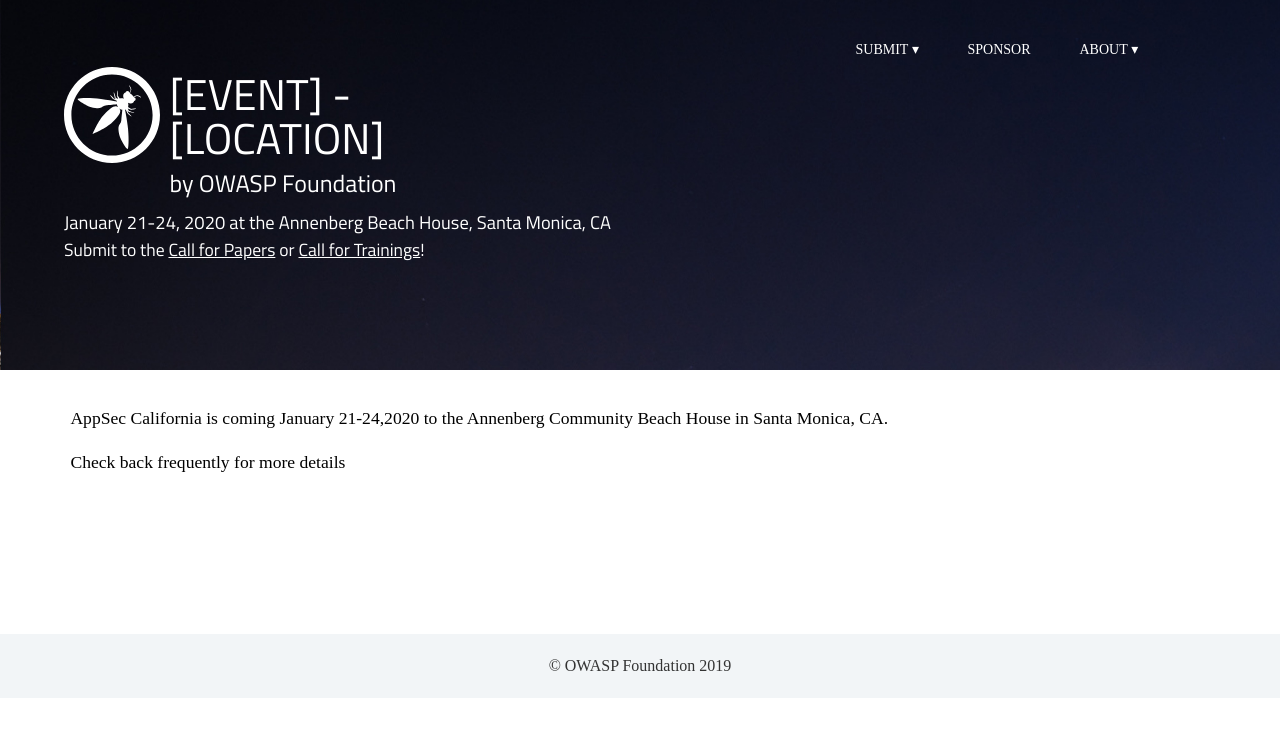
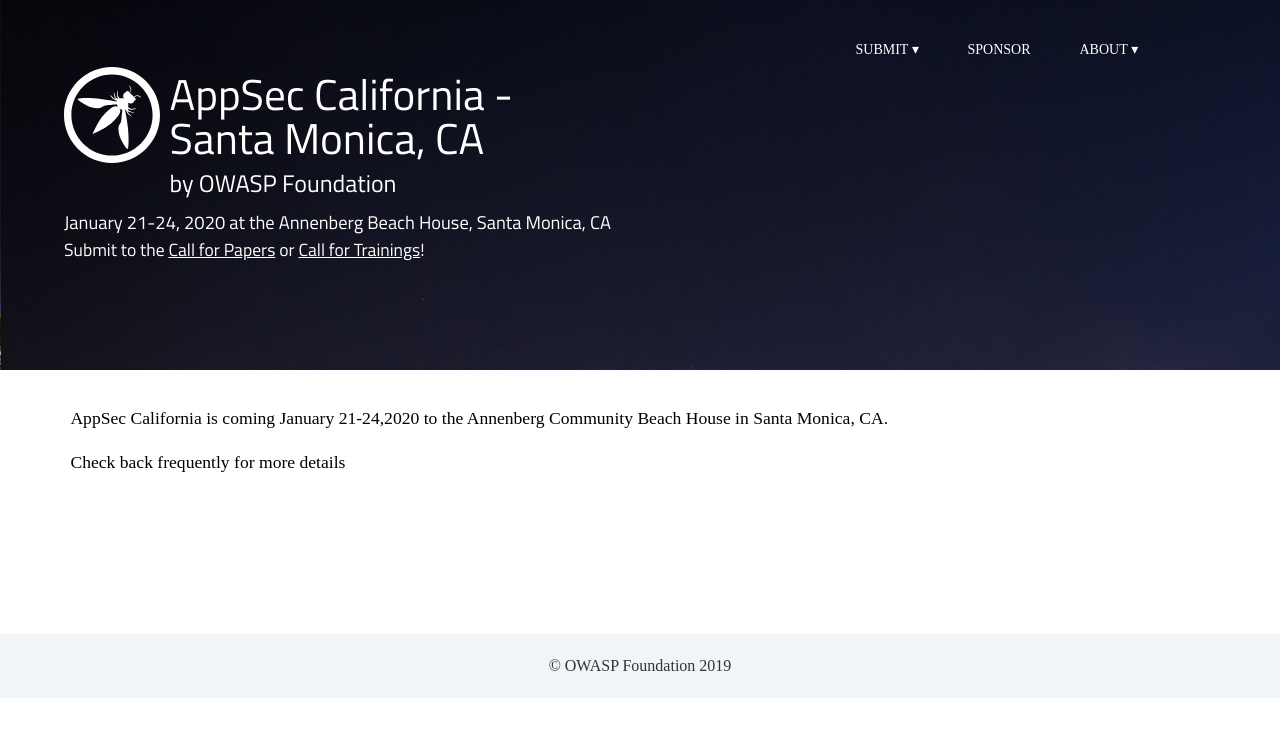
Before and after one commit to OWASP/2020-appseccalifornia, a Jekyll site: the page built from index.html, in a window 1280 px wide. Shown: the top 737 px of the page. Built offline with Jekyll 4.4.1, drawn with Linux system fonts in a browser that asks for light colours; some web fonts are replaced.

Commit message:
Added conference name and location information to the header.html template

```diff
--- a/_includes/header.html
+++ b/_includes/header.html
@@ -36,6 +36,6 @@
     </ul>
   </nav>
 	<a class="logo" href="/">
-		<h1>[EVENT] - [LOCATION]</h1>
+		<h1>AppSec California - Santa Monica, CA</h1>
     <h2>by OWASP Foundation</h1>
 	</a>
```
